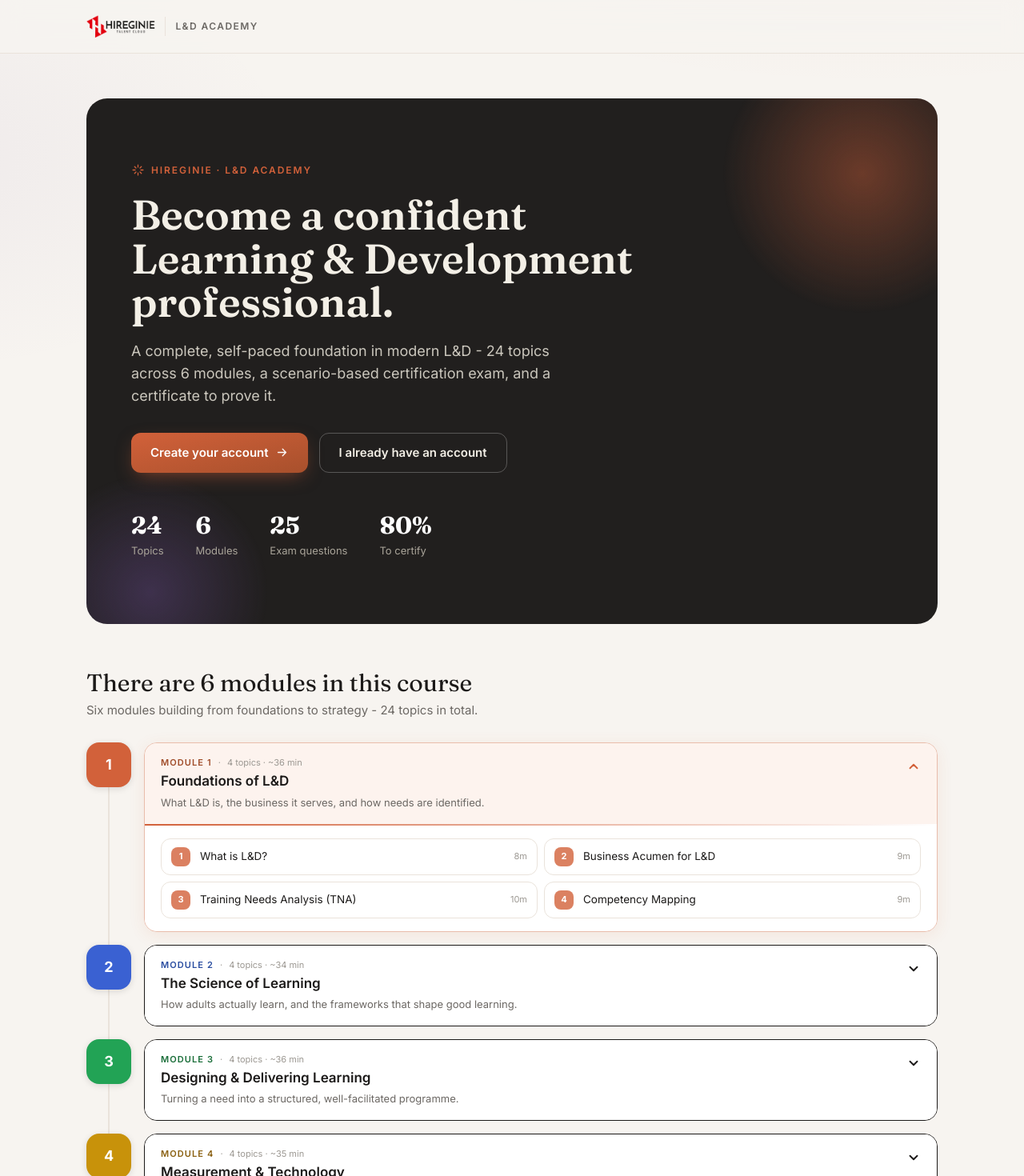
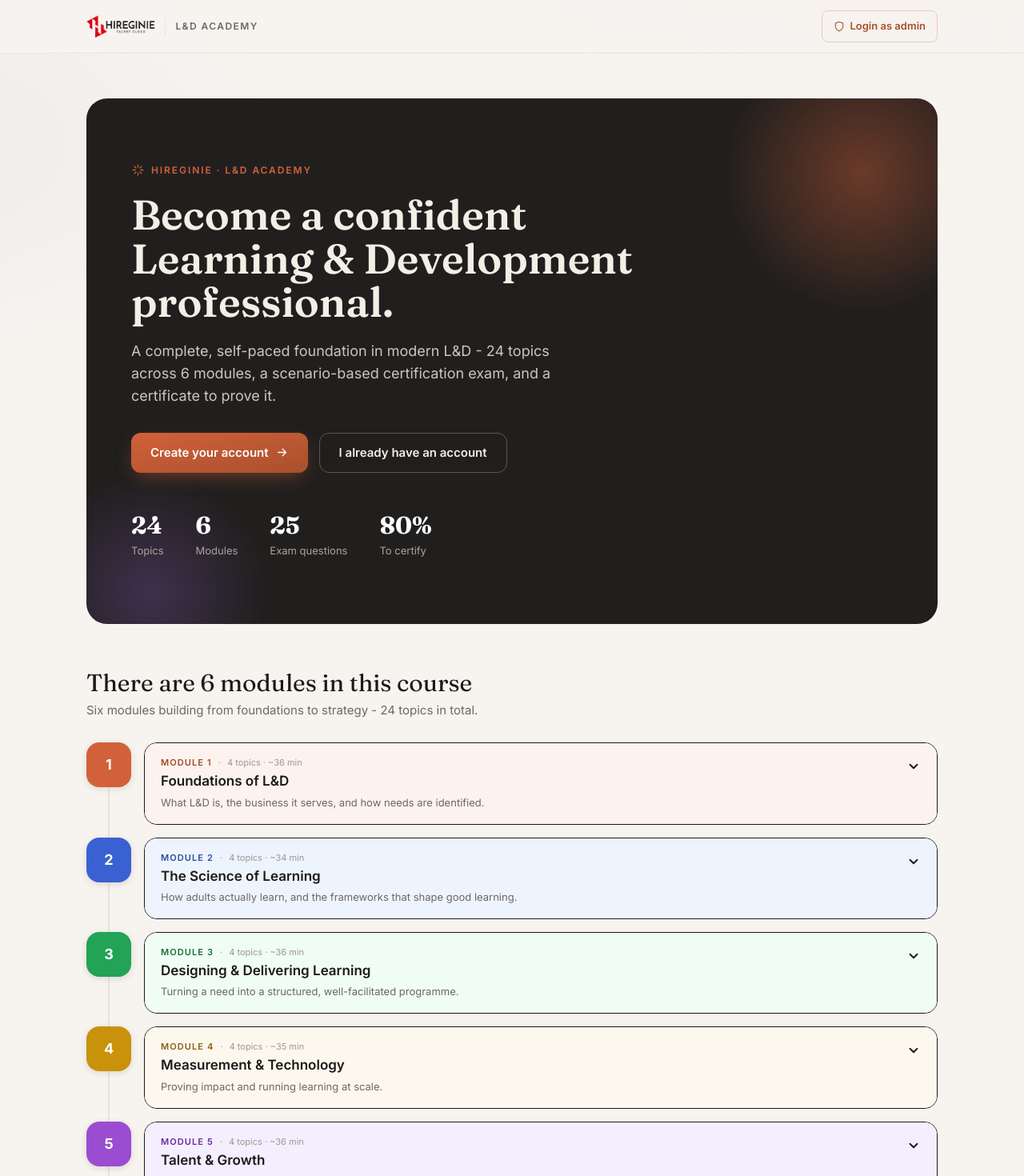
Before and after one commit to Poohja00/hireginie-ld-academy, a React (Vite) app: page /#/ in a window 1280 px wide. Shown: the top 1470 px of the page at 80% size. Built offline with nearby package versions, Linux system fonts and the light colour scheme.

Commit message:
Show colored backgrounds on all modules always, close all by default, add admin login button to header

```diff
--- a/src/App.jsx
+++ b/src/App.jsx
@@ -122,6 +122,14 @@ function Header() {
               </button>
             </>
           )}
+          {!user && (
+            <button
+              onClick={() => nav('/login')}
+              className="inline-flex items-center gap-1.5 text-[13px] font-semibold text-accent-d border border-accent/30 hover:border-accent hover:bg-accent-soft px-3.5 py-2 rounded-lg transition-colors"
+            >
+              <Icon name="shield" className="!w-3.5 !h-3.5" /> Login as admin
+            </button>
+          )}
         </div>
       </div>
     </header>
--- a/src/views/Landing.jsx
+++ b/src/views/Landing.jsx
@@ -17,7 +17,7 @@ const MODULE_PALETTE = [
 ]
 
 function ModuleAccordion() {
-  const [open, setOpen] = useState(0)
+  const [open, setOpen] = useState(-1)
   return (
     <div className="relative">
       {/* connecting line */}
@@ -54,8 +54,8 @@ function ModuleAccordion() {
               >
                 <button
                   onClick={() => setOpen(isOpen ? -1 : i)}
-                  className="w-full flex items-start gap-4 px-5 py-4 text-left transition-colors bg-surface hover:bg-surface2"
-                  style={isOpen ? { background: p.light } : {}}
+                  className="w-full flex items-start gap-4 px-5 py-4 text-left transition-colors hover:brightness-[0.98]"
+                  style={{ background: p.light }}
                 >
                   {/* mobile number */}
                   <div
```
